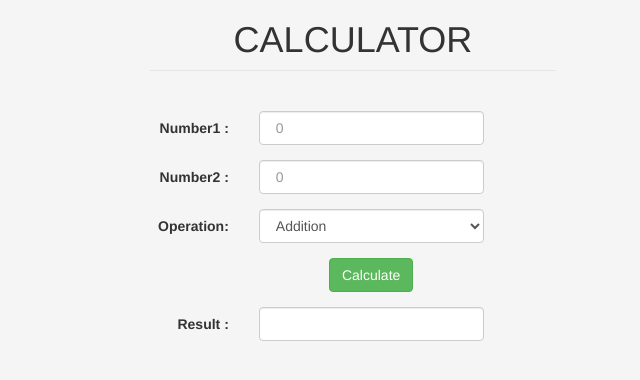
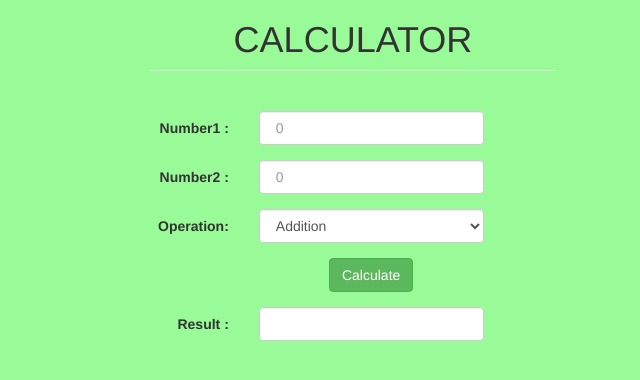
Before and after one commit to AymanAzzam/iSolution, a Flask app: page / in a window 1280 px wide. Shown: the top 380 px of the page, without its empty margins (287-927 px from the left). Run offline with Flask 3, Linux system fonts and the light colour scheme; some libraries are stand-ins or nearby versions.

Commit message:
test new pipeline

```diff
--- a/docker/App/templates/form.html
+++ b/docker/App/templates/form.html
@@ -5,7 +5,7 @@
 		<link href="https://maxcdn.bootstrapcdn.com/bootstrap/3.3.2/css/bootstrap.min.css" rel="stylesheet">
 	</head>
 
-	<body align=center style="background-color:whitesmoke;">
+	<body align=center style="background-color:palegreen;">
 		<div class="row">
 			<div class="col-md-4"></div>
 			<div class="col-md-4"><legend><h1>CALCULATOR</h1></legend></div>
```
